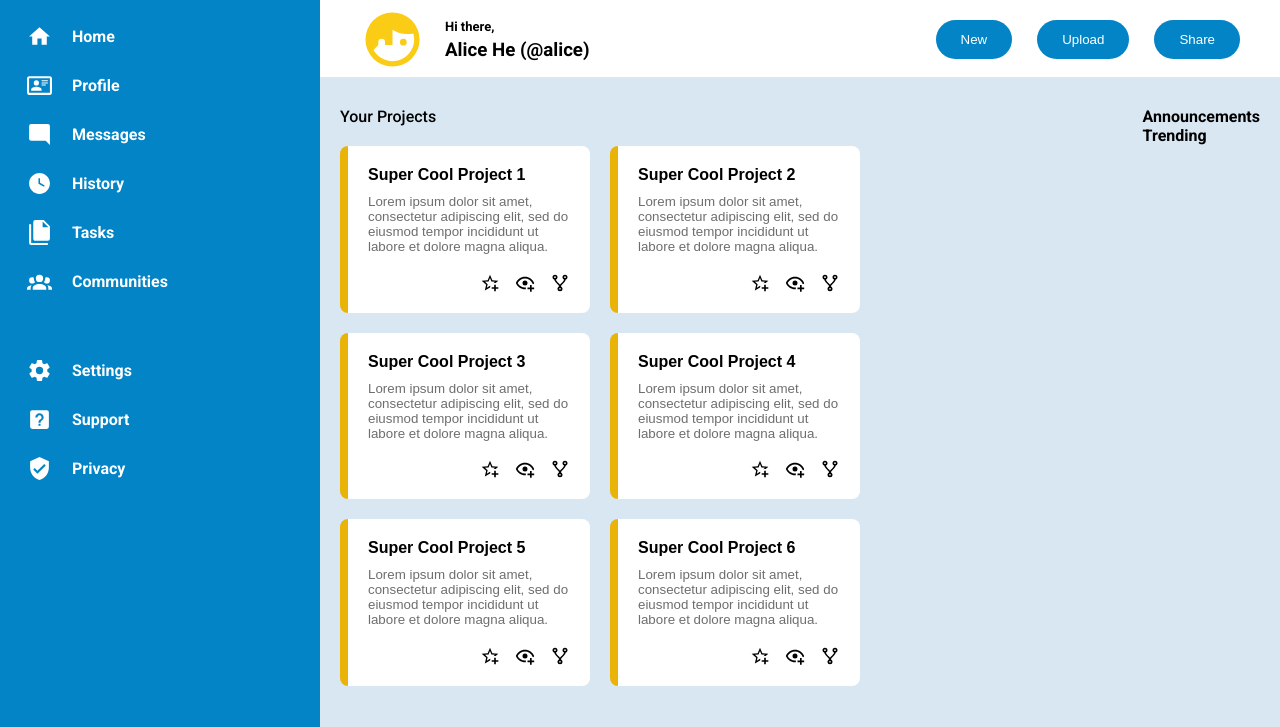
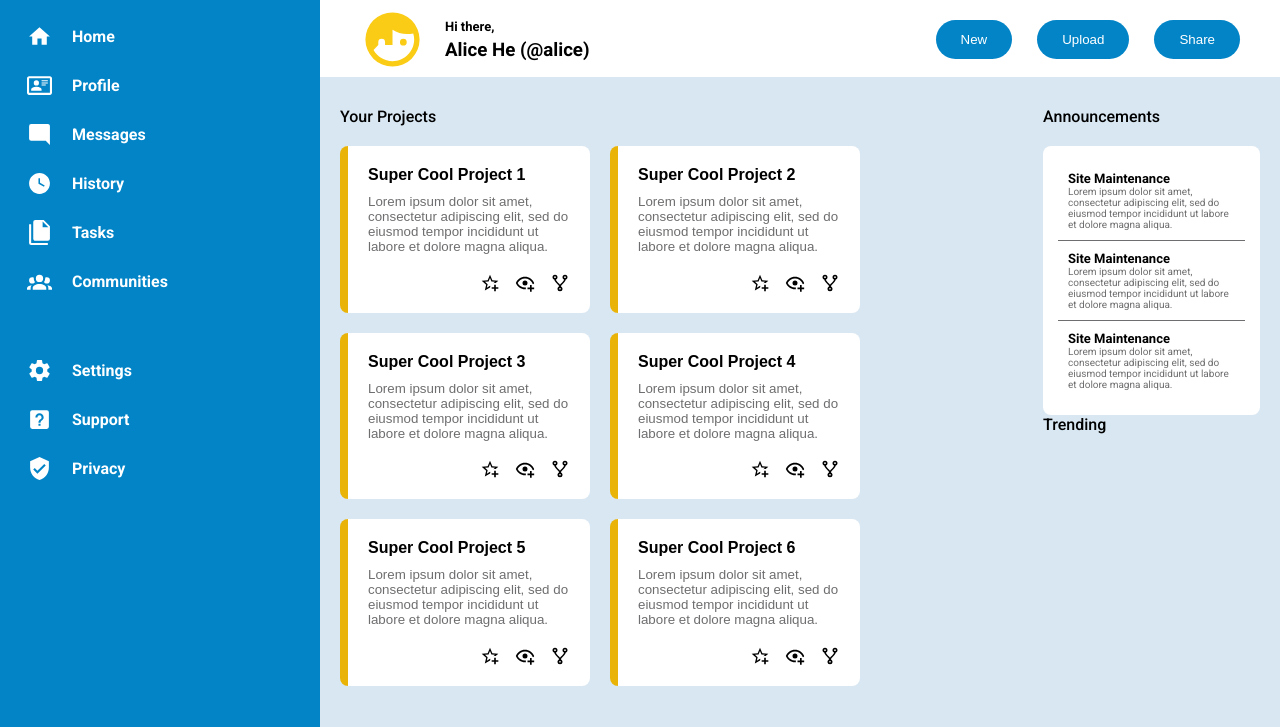
Before and after one commit to alicehe2003/dashboard, a plain HTML site: page index.html in a window 1280 px wide. Shown: the part 73-800 px from the top of the page. Drawn offline with Linux system fonts and the light colour scheme.

Commit message:
Implemented html and css for announcements section.

```diff
--- a/index.html
+++ b/index.html
@@ -205,8 +205,33 @@
             <div class="updates">
                 <div class="announcements">
                     <h4>Announcements</h4>
+                    <div class="notices">
+                        <div class="notice1">
+                            <h6>Site Maintenance</h6>
+                            <p>
+                                Lorem ipsum dolor sit amet, consectetur adipiscing elit,
+                                sed do eiusmod tempor incididunt ut labore et dolore magna aliqua.
+                            </p>
+                        </div>
 
+                        <div class="notice2">
+                            <h6>Site Maintenance</h6>
+                            <p>
+                                Lorem ipsum dolor sit amet, consectetur adipiscing elit,
+                                sed do eiusmod tempor incididunt ut labore et dolore magna aliqua.
+                            </p>
+                        </div>
+
+                        <div class="notice3">
+                            <h6>Site Maintenance</h6>
+                            <p>
+                                Lorem ipsum dolor sit amet, consectetur adipiscing elit,
+                                sed do eiusmod tempor incididunt ut labore et dolore magna aliqua.
+                            </p>
+                        </div>
+                    </div>
                 </div>
+
                 <div class="trending">
                     <h4>Trending</h4>
 
--- a/style.css
+++ b/style.css
@@ -274,7 +274,7 @@ html, body {
   height: calc(100vh - 240px);
 }
 
-.projects h4 {
+.content h4 {
   font-weight: 500;
   margin-bottom: 20px;
 }
@@ -316,3 +316,46 @@ html, body {
 .overview button .options object {
   margin-left: 15px;
 }
+
+.updates {
+  display: flex;
+  flex-direction: column;
+  width: 500px;
+}
+
+/* Adjust search area for small screens */
+@media (max-width: 1100px) {
+  .updates {
+    display: none;
+  }
+}
+
+.updates .notices {
+  display: flex;
+  flex-direction: column;
+  background-color: white;
+  padding: 15px;
+  border-radius: 8px;
+}
+
+.updates .notices h6 {
+  font-size: small;
+}
+
+.updates .notices p {
+  color: rgb(110, 110, 112);
+  font-size: x-small;
+}
+
+.updates .notices .notice1, .updates .notices .notice2 {
+  border-bottom: 1px solid rgb(110, 110, 112);
+}
+
+.notices .notice1, .notices .notice2, .notices .notice3 {
+  padding: 10px;
+}
+
+.updates {
+  overflow: scroll;
+  height: calc(100vh - 240px);
+}
```
